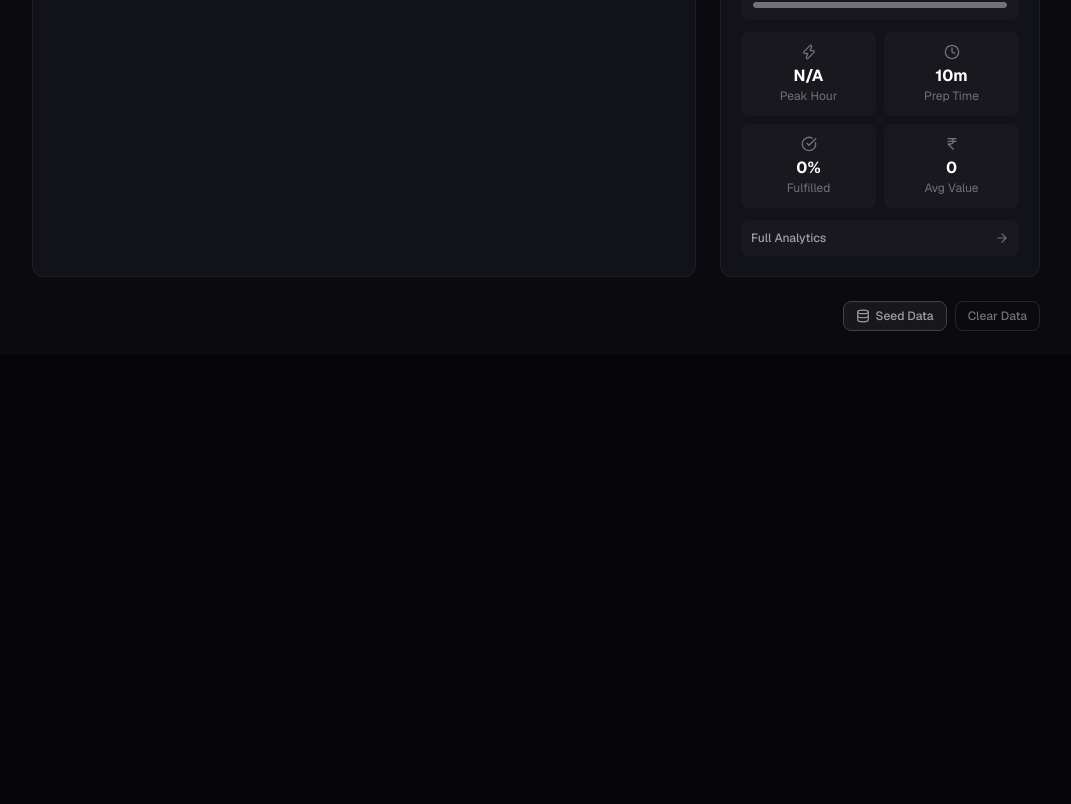
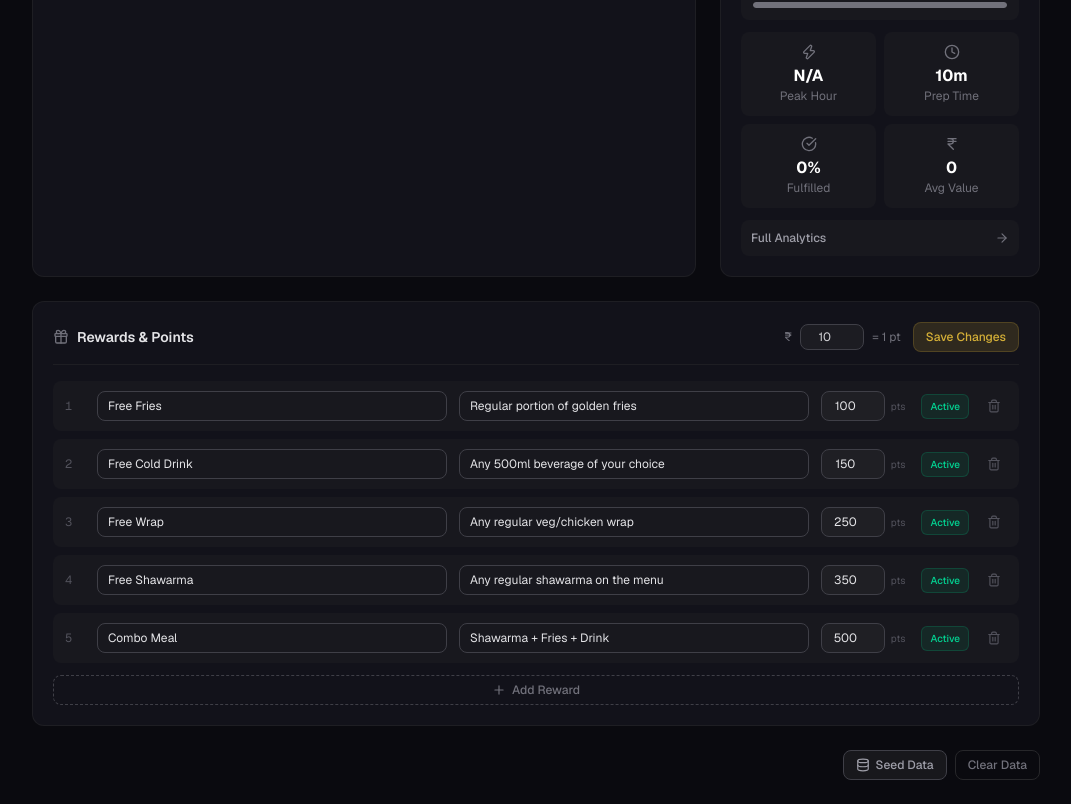
Before and after one commit to hameed-afsar-km/Crave, a Next.js app: page /admin/dashboard in a window 1280 px wide. Shown: the part 803-1607 px from the top of the page, without its empty margins (208-1279 px from the left). Before the commit the page ends 1158 px from the top, so only its background shows below. Built offline with nearby package versions, Linux system fonts and the light colour scheme; sample sign-in values are in the browser's storage.

Commit message:
fix: Store hours and ordering time conflict

```diff
--- a/src/app/admin/dashboard/page.tsx
+++ b/src/app/admin/dashboard/page.tsx
@@ -5,7 +5,8 @@ import Link from 'next/link';
 import {
   IndianRupee, Clock, CheckCircle, CookingPot,
   TrendingUp, Zap, ArrowRight, Package, Users,
-  Database, AlertTriangle, Store, Power, Ban, X
+  Database, AlertTriangle, Store, Power, Ban, X,
+  Gift, Plus, Trash2
 } from 'lucide-react';
 import { useAuth } from '@/context/AuthContext';
 import { seedSampleData, isSeeded, getStoredOrders, saveOrders } from '@/lib/seed-data';
@@ -123,12 +124,38 @@ export default function AdminDashboard() {
   const [confirmClear, setConfirmClear] = useState(false);
   const [confirmPause, setConfirmPause] = useState(false);
   const [confirmClose, setConfirmClose] = useState(false);
+  const [localEarnRate, setLocalEarnRate] = useState(settings.earnRate || 10);
+  const [localRewards, setLocalRewards] = useState(settings.rewards || []);
 
   useEffect(() => {
     setSeeded(isSeeded());
     const stored = getStoredOrders();
     if (stored) setOrders(stored);
   }, []);
+
+  useEffect(() => {
+    setLocalEarnRate(settings.earnRate || 10);
+    setLocalRewards(settings.rewards || []);
+  }, [settings]);
+
+  const addReward = () => {
+    const id = `reward-${Date.now()}`;
+    setLocalRewards(prev => [...prev, { id, name: '', description: '', cost: 100, available: true }]);
+  };
+
+  const removeReward = (id: string) => {
+    setLocalRewards(prev => prev.filter(r => r.id !== id));
+  };
+
+  const updateReward = (id: string, field: string, value: any) => {
+    setLocalRewards(prev => prev.map(r => r.id === id ? { ...r, [field]: value } : r));
+  };
+
+  const saveRewards = () => {
+    const next = { ...settings, earnRate: localEarnRate, rewards: localRewards };
+    setSettings(next);
+    saveSettings(next);
+  };
 
   const toggleStore = () => {
     if (settings.storeOpen) { setConfirmClose(true); return; }
@@ -427,6 +454,86 @@ export default function AdminDashboard() {
           </div>
         </div>
 
+        {/* Rewards & Points Management */}
+        <div className="bg-[#12121A] rounded-xl border border-zinc-800/60 p-5">
+          <div className="flex items-center justify-between mb-4 pb-3 border-b border-zinc-800/60">
+            <div className="flex items-center gap-2">
+              <Gift className="w-4 h-4 text-zinc-500" />
+              <h2 className="text-sm font-semibold text-zinc-200">Rewards &amp; Points</h2>
+            </div>
+            <div className="flex items-center gap-3">
+              <div className="flex items-center gap-2 text-xs text-zinc-500">
+                <span>₹</span>
+                <input
+                  type="number"
+                  min="1"
+                  value={localEarnRate}
+                  onChange={(e) => setLocalEarnRate(Math.max(1, parseInt(e.target.value) || 10))}
+                  className="w-16 px-2 py-1 bg-zinc-800/50 border border-zinc-700 rounded-lg text-xs text-zinc-300 text-center focus:outline-none focus:ring-2 focus:ring-zinc-600"
+                />
+                <span>= 1 pt</span>
+              </div>
+              <button onClick={saveRewards} className="px-3 py-1.5 bg-gold/15 border border-gold/20 text-gold text-xs font-medium rounded-lg hover:bg-gold/25 transition-all">
+                Save Changes
+              </button>
+            </div>
+          </div>
+
+          {/* Reward items */}
+          <div className="space-y-2">
+            {localRewards.map((reward, idx) => (
+              <div key={reward.id} className="flex items-center gap-3 bg-zinc-800/30 rounded-lg px-3 py-2.5">
+                <span className="text-xs text-zinc-600 w-5 shrink-0 font-mono">{idx + 1}</span>
+                <input
+                  type="text"
+                  value={reward.name}
+                  onChange={(e) => updateReward(reward.id, 'name', e.target.value)}
+                  placeholder="Reward name"
+                  className="flex-1 min-w-0 bg-transparent border border-zinc-700 rounded-lg px-2.5 py-1.5 text-xs text-zinc-200 placeholder-zinc-600 focus:outline-none focus:border-gold/40"
+                />
+                <input
+                  type="text"
+                  value={reward.description}
+                  onChange={(e) => updateReward(reward.id, 'description', e.target.value)}
+                  placeholder="Description"
+                  className="flex-1 min-w-0 bg-transparent border border-zinc-700 rounded-lg px-2.5 py-1.5 text-xs text-zinc-200 placeholder-zinc-600 focus:outline-none focus:border-gold/40 hidden sm:block"
+                />
+                <div className="flex items-center gap-1.5 shrink-0">
+                  <input
+                    type="number"
+                    min="1"
+                    value={reward.cost}
+                    onChange={(e) => updateReward(reward.id, 'cost', Math.max(1, parseInt(e.target.value) || 0))}
+                    className="w-16 px-2 py-1.5 bg-zinc-800/50 border border-zinc-700 rounded-lg text-xs text-zinc-200 text-center focus:outline-none focus:ring-2 focus:ring-zinc-600"
+                  />
+                  <span className="text-[10px] text-zinc-600 mr-1">pts</span>
+                </div>
+                <button
+                  onClick={() => updateReward(reward.id, 'available', !reward.available)}
+                  className={`px-2 py-1 rounded-md text-[10px] font-medium border transition-all ${
+                    reward.available
+                      ? 'bg-emerald-500/10 border-emerald-500/20 text-emerald-400'
+                      : 'bg-zinc-800/50 border-zinc-700 text-zinc-500'
+                  }`}
+                >
+                  {reward.available ? 'Active' : 'Off'}
+                </button>
+                <button onClick={() => removeReward(reward.id)} className="p-1.5 rounded-md text-zinc-600 hover:text-red-400 hover:bg-red-500/10 transition-all">
+                  <Trash2 className="w-3.5 h-3.5" />
+                </button>
+              </div>
+            ))}
+            {localRewards.length === 0 && (
+              <p className="text-xs text-zinc-600 text-center py-4">No rewards configured. Add one below.</p>
+            )}
+          </div>
+
+          <button onClick={addReward} className="mt-3 flex items-center gap-1.5 px-3 py-1.5 rounded-lg border border-dashed border-zinc-700 text-zinc-500 hover:text-zinc-300 hover:border-zinc-600 text-xs font-medium transition-all w-full justify-center">
+            <Plus className="w-3.5 h-3.5" />
+            Add Reward
+          </button>
+        </div>
+
         {/* Seed/Clear */}
         <div className="flex items-center justify-between flex-wrap gap-3">
           <div>
--- a/src/app/admin/settings/page.tsx
+++ b/src/app/admin/settings/page.tsx
@@ -48,6 +48,8 @@ export default function AdminSettings() {
       notifyNewOrders: true,
       notifyReady: true,
       pickupWindowMinutes: 15,
+      earnRate: 10,
+      rewards: [],
     };
     setForm(defaults);
     saveSettings(defaults);
--- a/src/app/rewards/page.tsx
+++ b/src/app/rewards/page.tsx
@@ -5,23 +5,16 @@ import { motion } from 'framer-motion';
 import { useRouter } from 'next/navigation';
 import { Gift, Star, ArrowLeft, ShoppingBag, CheckCircle, Zap, Coffee, Sandwich, Pizza } from 'lucide-react';
 import { useAuth } from '@/context/AuthContext';
+import { loadSettings, RewardConfig } from '@/lib/store';
 import Link from 'next/link';
 
-interface RewardItem {
-  id: string;
-  name: string;
-  description: string;
-  cost: number;
-  icon: React.ReactNode;
-}
-
-const rewards: RewardItem[] = [
-  { id: 'fries', name: 'Free Fries', description: 'Regular portion of golden fries', cost: 100, icon: <Coffee className="w-5 h-5" /> },
-  { id: 'cold-drink', name: 'Free Cold Drink', description: 'Any 500ml beverage of your choice', cost: 150, icon: <Coffee className="w-5 h-5" /> },
-  { id: 'wrap', name: 'Free Wrap', description: 'Any regular veg/chicken wrap', cost: 250, icon: <Sandwich className="w-5 h-5" /> },
-  { id: 'shawarma', name: 'Free Shawarma', description: 'Any regular shawarma on the menu', cost: 350, icon: <Pizza className="w-5 h-5" /> },
-  { id: 'combo', name: 'Combo Meal', description: 'Shawarma + Fries + Drink', cost: 500, icon: <ShoppingBag className="w-5 h-5" /> },
-];
+const rewardIcons: Record<string, React.ReactNode> = {
+  fries: <Coffee className="w-5 h-5" />,
+  'cold-drink': <Coffee className="w-5 h-5" />,
+  wrap: <Sandwich className="w-5 h-5" />,
+  shawarma: <Pizza className="w-5 h-5" />,
+  combo: <ShoppingBag className="w-5 h-5" />,
+};
 
 export default function RewardsPage() {
   const { user, loading } = useAuth();
@@ -42,9 +35,13 @@ export default function RewardsPage() {
     setRedeemed(saved);
   }, []);
 
+  const storeSettings = loadSettings();
+  const earnRate = storeSettings.earnRate || 10;
+  const rewards = (storeSettings.rewards || []).filter(r => r.available);
+
   if (loading || !user) return null;
 
-  const handleRedeem = (reward: RewardItem) => {
+  const handleRedeem = (reward: RewardConfig) => {
     if (points < reward.cost) return;
 
     const newPoints = points - reward.cost;
@@ -121,7 +118,7 @@ export default function RewardsPage() {
             <div className="h-16 w-px bg-white/5 hidden sm:block" />
             <div className="text-center hidden sm:block">
               <p className="text-[10px] font-black text-zinc-500 uppercase tracking-widest mb-1">Earn Rate</p>
-              <p className="text-lg font-black text-zinc-200">₹10 = 1 pt</p>
+              <p className="text-lg font-black text-zinc-200">₹{earnRate} = 1 pt</p>
               <p className="text-xs text-zinc-600 font-semibold mt-1">on every order</p>
             </div>
           </div>
@@ -144,7 +141,7 @@ export default function RewardsPage() {
           <div className="grid grid-cols-1 sm:grid-cols-3 gap-4">
             {[
               { step: '1', title: 'Order', desc: 'Place an order from our menu' },
-              { step: '2', title: 'Earn', desc: 'Get 1 point for every ₹10 spent' },
+              { step: '2', title: 'Earn', desc: `Get 1 point for every ₹${earnRate} spent` },
               { step: '3', title: 'Redeem', desc: 'Swap points for free food below' },
             ].map((s) => (
               <div key={s.step} className="flex items-center gap-3.5 p-4 bg-black/30 border border-white/5 rounded-2xl">
@@ -212,7 +209,7 @@ export default function RewardsPage() {
                         ? 'bg-emerald-500/10 border border-emerald-500/20 text-emerald-400'
                         : 'bg-gold/8 border border-gold/15 text-gold'
                     }`}>
-                      {reward.icon}
+                      {rewardIcons[reward.id] || <Gift className="w-5 h-5" />}
                     </div>
                     <div>
                       <p className="font-black text-white text-sm">{reward.name}</p>
--- a/src/lib/store.ts
+++ b/src/lib/store.ts
@@ -1,3 +1,11 @@
+export interface RewardConfig {
+  id: string;
+  name: string;
+  description: string;
+  cost: number;
+  available: boolean;
+}
+
 export interface StoreSettings {
   storeName: string;
   storeOpen: boolean;
@@ -11,6 +19,8 @@ export interface StoreSettings {
   notifyNewOrders: boolean;
   notifyReady: boolean;
   pickupWindowMinutes: number;
+  earnRate: number;
+  rewards: RewardConfig[];
 }
 
 const STORAGE_KEY = 'crave-store-settings';
@@ -28,6 +38,14 @@ const defaults: StoreSettings = {
   notifyNewOrders: true,
   notifyReady: true,
   pickupWindowMinutes: 15,
+  earnRate: 10,
+  rewards: [
+    { id: 'fries', name: 'Free Fries', description: 'Regular portion of golden fries', cost: 100, available: true },
+    { id: 'cold-drink', name: 'Free Cold Drink', description: 'Any 500ml beverage of your choice', cost: 150, available: true },
+    { id: 'wrap', name: 'Free Wrap', description: 'Any regular veg/chicken wrap', cost: 250, available: true },
+    { id: 'shawarma', name: 'Free Shawarma', description: 'Any regular shawarma on the menu', cost: 350, available: true },
+    { id: 'combo', name: 'Combo Meal', description: 'Shawarma + Fries + Drink', cost: 500, available: true },
+  ],
 };
 
 export function loadSettings(): StoreSettings {
```
Also changed, not shown: src/app/checkout/page.tsx (+18 -8 lines), src/lib/utils.ts (+12 -4 lines).
